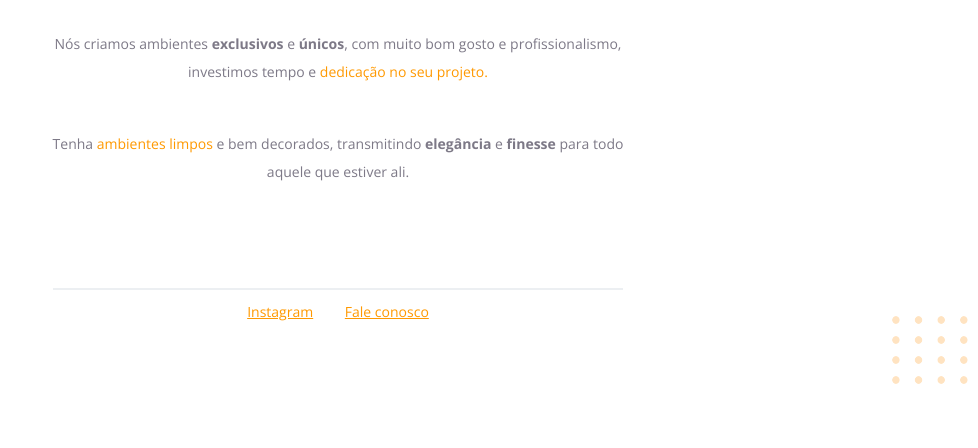
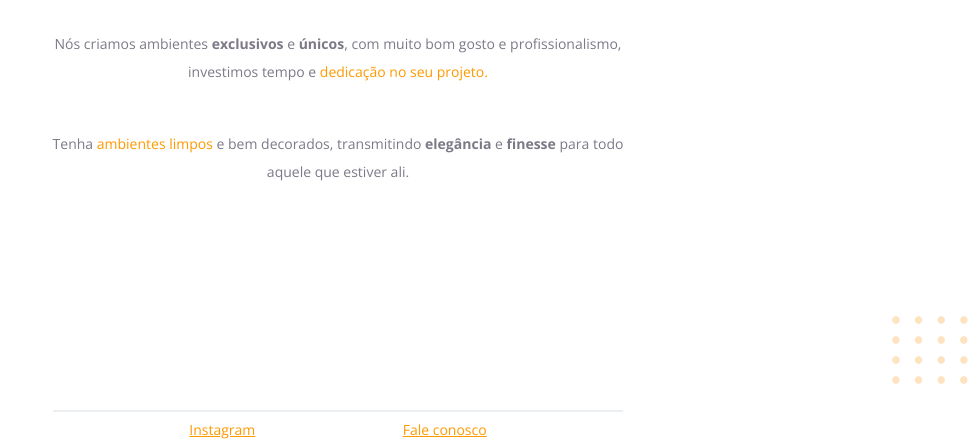
Before and after one commit to BreHideki/Codigo-do-desafio-Fase01, a plain HTML site: page index.html in a window 1280 px wide. Shown: the part 406-854 px from the top of the page, without its empty margins (302-1280 px from the left). Before the commit the page ends 800 px from the top, so only its background shows below. Drawn offline with nearby package versions, Linux system fonts and the light colour scheme.

Commit message:
Fix footer items

```diff
--- a/index.html
+++ b/index.html
@@ -16,6 +16,7 @@
     <link rel="stylesheet" href="style.css" />
   </head>
 
+
   <body>
     <img
       src="images/img1.jpg"
@@ -25,27 +26,27 @@
     <div id="hero">
       <h1>Ambientes <span>únicos</span> para você!</h1>
       <p>
-        Nós criamos ambientes <strong>exclusivos</strong> e <strong class="grey">únicos</strong>, com muito
+        Nós criamos ambientes <strong>exclusivos</strong> e <strong>únicos</strong>, com muito
         bom gosto e profissionalismo, investimos tempo e
         <span>dedicação no seu projeto.</span>
       </p>
 
       <p>
-        Tenha <span class="orange">ambientes limpos</span> e bem decorados,
+        Tenha <span>ambientes limpos</span> e bem decorados,
          transmitindo <strong>elegância</strong> e <strong>finesse</strong>
         para todo aquele que estiver ali.
       </p>
     </div>
-
+    <div class="footer-fix">
       <div class="line"></div>
 
-    <div id="footer">
-      <a target="_blank" href="https://instagram.com/moveisparavoce"
-        >Instagram</a
-      >
-      <a href="mailto:contato@moveisparavoce.com">Fale conosco</a>
+      <div id="footer">
+        <a target="_blank" href="https://instagram.com/moveisparavoce"
+          >Instagram</a
+        >
+        <a href="mailto:contato@moveisparavoce.com">Fale conosco</a>
+      </div>
     </div>
-
     <img
       id="balls"
       src="images/balls.svg"
--- a/style.css
+++ b/style.css
@@ -41,9 +41,21 @@ span, a {
   color: #ff9900;
 }
 
+.footer-fix {
+  display: flex;
+  justify-content: flex-end;
+  align-items: center;
+  flex-direction: column;
+  width: 100vw;
+  height: 20vh;
+}
 
 #footer {
-  margin-bottom: 33px;
+  width: 592px;
+  height: 36px;
+  display: flex;
+  justify-content: space-evenly;
+  align-items: center;
 
 }
 
@@ -54,15 +66,13 @@ p, #footer {
 }
 
 #footer a + a {
-  margin-top: 20px;
-  margin-left: 28px;
+
 }
 
 .line {
     width: 568px;
     height: 0;
 
-    margin: 0 auto 8px;
 
     border: 1px solid #ECEFF2;
 }
```
